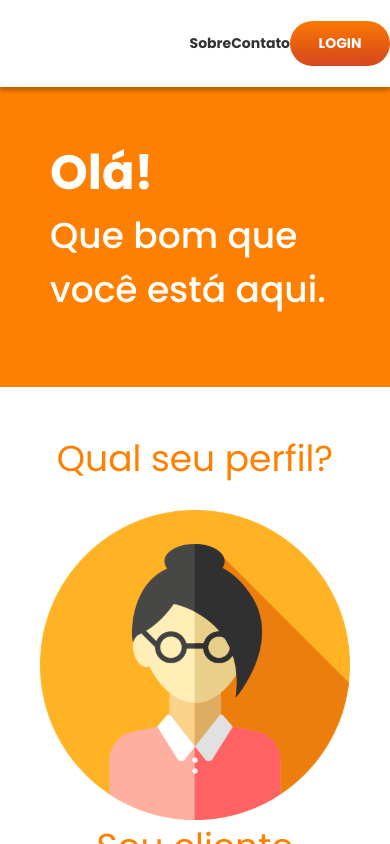
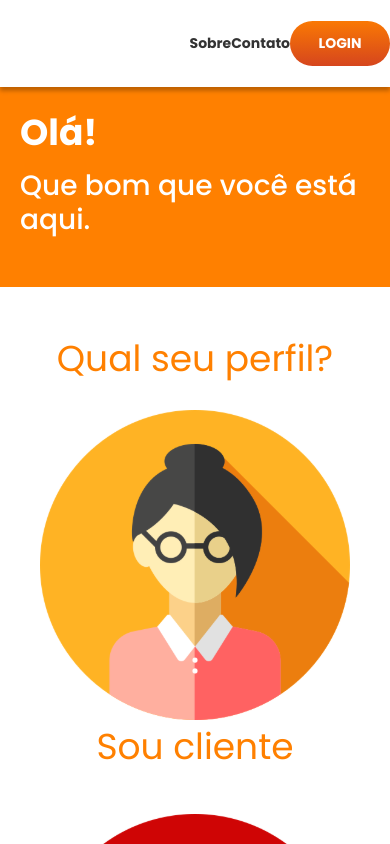
Before and after one commit to arienemaiara/desafio-mega-hack, a Next.js app: page /cadastro-home in a window 390 px wide. Shown: the top 844 px of the page. Built offline with nearby package versions, Linux system fonts and the light colour scheme.

Commit message:
Responsividade cadastro restaurante

```diff
--- a/pages/components/Site.js
+++ b/pages/components/Site.js
@@ -95,15 +95,6 @@ export const Container = styled.div`
             background-position-y: -360px;
             height: 1400px;
 
-            /* @media(max-width: 1620px) {
-                height: 1050px;
-                background-position-y: -259px;
-            }
-
-            @media(max-width: 1024px) {
-                height: 800px;
-                background-position-y: -200px;
-            } */
         }
 
         > div {
@@ -177,7 +168,18 @@ export const Container = styled.div`
         header {
             background-image: none;
             background: var(--primary);
-            height: 300px;
+            height: 200px;
+
+            padding: 10px 20px;
+
+            h1 {
+                font-size: 36px;
+            }
+
+            h2 {
+                font-size: 28px;
+                line-height: 1.2;
+            }
         }
 
         > section {
@@ -221,6 +223,12 @@ export const Container = styled.div`
                     margin: 20px 0;
                 }
             }
+        }
+
+        .form-cadastro {
+            width: 100%;
+            padding: 0;
+            margin: 20px 0 40px;
         }
 
     }
--- a/pages/index.js
+++ b/pages/index.js
@@ -11,7 +11,7 @@ const Home = () => {
 	return (
 		<Container>
 			<Head>
-				<title>Solução para restaurantes</title>
+				<title>Cuisine Lovers | Seu restaurante seguro</title>
 			</Head>
 			<MenuSite />
 			<section className='hero-section'>
```
Also changed, not shown: pages/components/Form.js (+35 -0 lines).
